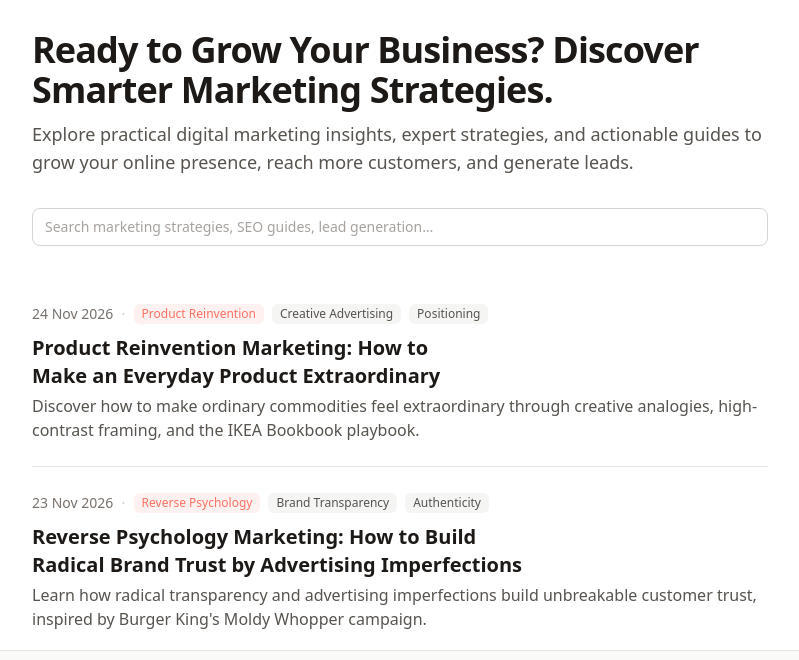
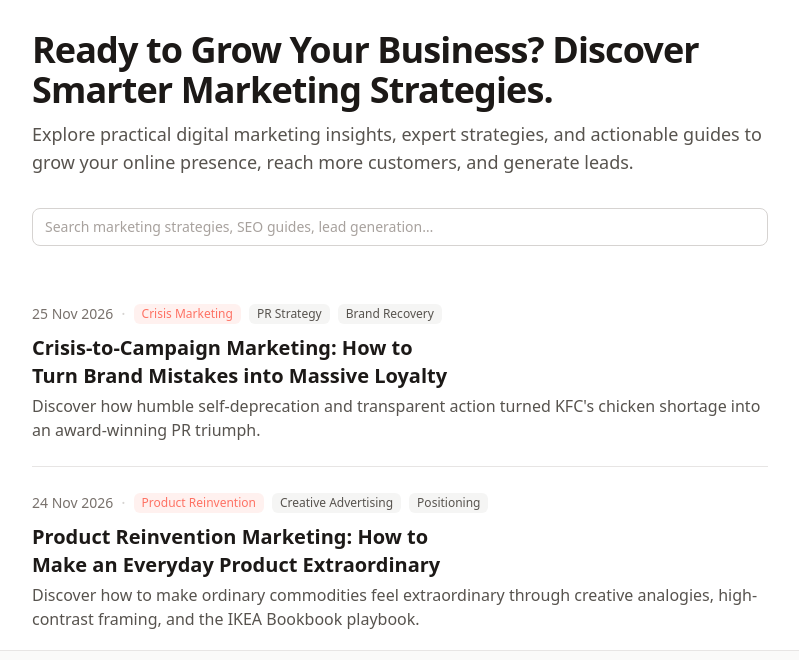
Before and after one commit to Byteportal-blog/Grofolio, a plain HTML site: page index.html in a window 1280 px wide. Shown: the part 83-743 px from the top of the page, without its empty margins (240-1039 px from the left). Drawn offline with nearby package versions, Linux system fonts and the light colour scheme.

Commit message:
Publish Day 4: Crisis-to-Campaign Marketing Strategy (25 Nov 2026)

```diff
--- a/feed.xml
+++ b/feed.xml
@@ -6,7 +6,15 @@
     <description>Explore practical digital marketing strategies, SEO guides, and lead generation frameworks to grow your online presence and scale sustainably.</description>
     <language>en</language>
     <atom:link href="https://www.grofolio.tech/feed.xml" rel="self" type="application/rss+xml" />
-    <lastBuildDate>Tue, 24 Nov 2026 00:00:00 +0000</lastBuildDate>
+    <lastBuildDate>Wed, 25 Nov 2026 00:00:00 +0000</lastBuildDate>
+
+    <item>
+      <title>Crisis-to-Campaign Marketing: How to Turn Brand Mistakes into Massive Loyalty</title>
+      <link>https://www.grofolio.tech/blogs/crisis-to-campaign-marketing-strategy/</link>
+      <guid isPermaLink="true">https://www.grofolio.tech/blogs/crisis-to-campaign-marketing-strategy/</guid>
+      <pubDate>Wed, 25 Nov 2026 00:00:00 +0000</pubDate>
+      <description>Discover how humble self-deprecation and transparent action turned KFC's chicken shortage into an award-winning PR triumph.</description>
+    </item>
 
     <item>
       <title>Product Reinvention Marketing: How to Make an Everyday Product Extraordinary</title>
--- a/index.html
+++ b/index.html
@@ -133,6 +133,22 @@
     </div>
 
     <ol id="post-feed" class="mt-8 divide-y divide-stone-200 dark:divide-stone-800">
+      <li class="py-6">
+        <article>
+          <a href="./blogs/crisis-to-campaign-marketing-strategy/" class="group block">
+            <div class="flex flex-wrap items-center gap-2">
+              <time datetime="2026-11-25T06:00:00+05:30" class="font-sans text-sm text-stone-500">25 Nov 2026</time>
+              <span class="text-stone-300 dark:text-stone-700">·</span>
+              <span class="inline-flex items-center rounded-md bg-[#fe7264]/10 px-2 py-0.5 font-sans text-xs font-medium text-[#fe7264]">Crisis Marketing</span>
+              <span class="inline-flex items-center rounded-md bg-stone-100 px-2 py-0.5 font-sans text-xs font-medium text-stone-600 dark:bg-stone-800 dark:text-stone-300">PR Strategy</span>
+              <span class="inline-flex items-center rounded-md bg-stone-100 px-2 py-0.5 font-sans text-xs font-medium text-stone-600 dark:bg-stone-800 dark:text-stone-300">Brand Recovery</span>
+            </div>
+            <h2 class="mt-2 text-xl font-semibold text-stone-900 group-hover:text-[#fe7264] group-hover:underline dark:text-white dark:group-hover:text-[#fe7264]">Crisis-to-Campaign Marketing: How to Turn Brand Mistakes into Massive Loyalty</h2>
+            <p class="mt-1 text-stone-600 dark:text-stone-400">Discover how humble self-deprecation and transparent action turned KFC's chicken shortage into an award-winning PR triumph.</p>
+          </a>
+        </article>
+      </li>
+
       <li class="py-6">
         <article>
           <a href="./blogs/product-reinvention-marketing-strategy/" class="group block">
```
Also changed, not shown: blogs/crisis-to-campaign-marketing-strategy/index.html (+1 -1 lines), sitemap.xml (+7 -1 lines), scripts/scheduled-feed-items.txt, vercel.json.
